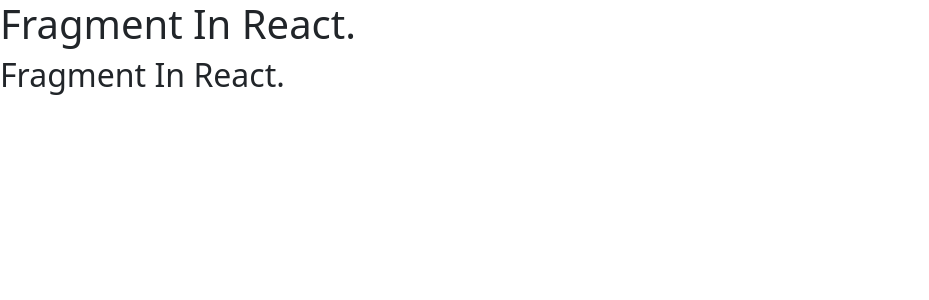
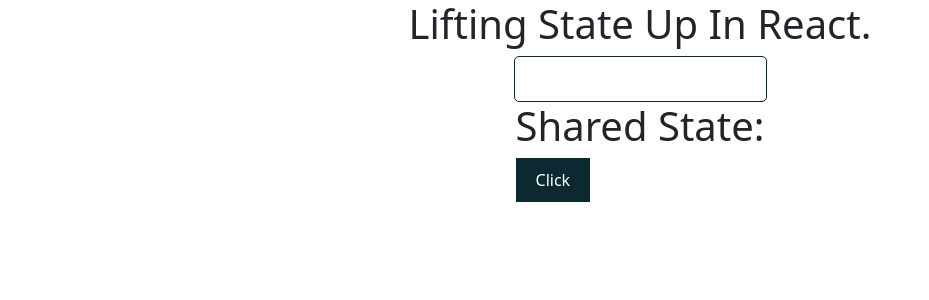
Before and after one commit to AKSHAY0128W/React, a React (Create React App) app: page / in a window 1280 px wide. Shown: the top 300 px of the page, without its empty margins (0-929 px from the left). Built offline with nearby package versions, Linux system fonts and the light colour scheme.

Commit message:
Learn Lifting Up State and props

```diff
--- a/src/App.js
+++ b/src/App.js
@@ -1,25 +1,37 @@
-import React, { Fragment } from 'react';
+import React, { Fragment, useState } from 'react';
 import './App.css';
+import ChildrenCompA from './ChildrenCompA';
+import ChildrenCompB from './ChildrenCompB';
 function App() {
-  return (
 
-    // Example 1
-    // <React.Fragment>
-    //   <h1>Fragment In React.</h1>
-    //   <h2>Fragment In React.</h2 >
-    // </React.Fragment>
+  // Example 1
+  const [sharedState, setSharedState] = useState("")
+
+  const handleChange = (newValue) => {
+    console.log(newValue);
+    setSharedState(newValue)
+  }
+
+  // Example 2
+
+  const parentAlert = (data) => {
+    alert(data.name);
+    console.log(data);
+  }
 
 
-    // Example 2
-    // <Fragment>
-    //   <h1>Fragment In React.</h1>
-    //   <h2>Fragment In React.</h2>
-    // </Fragment>
 
-    // Example 3
+
+  return (
     <>
-      <h1>Fragment In React.</h1>
-      <h2>Fragment In React.</h2>
+      <div className='App'>
+        <h1>Lifting State Up In React.</h1>
+
+        <ChildrenCompA sharedState={sharedState} handleChange={handleChange} />
+
+        <ChildrenCompB sharedState={sharedState} alert={parentAlert} />
+
+      </div>
     </>
 
   );
--- /dev/null
+++ b/src/ChildrenCompA.jsx
@@ -0,0 +1,19 @@
+import React from 'react'
+
+function ChildrenCompA({ sharedState, handleChange }) {
+
+   // Example 1
+
+   const handleInputChange = (event) => {
+      const newValue = event.target.value;
+      handleChange(newValue);
+   }
+
+   return (
+      <>
+         <input type='text' value={sharedState} onChange={handleInputChange}></input>
+      </>
+   )
+}
+
+export default ChildrenCompA
--- /dev/null
+++ b/src/ChildrenCompB.jsx
@@ -0,0 +1,18 @@
+import React from 'react'
+
+function ChildrenCompB({ sharedState, alert }) {
+
+   const data = {
+      name: "Aksahy",
+      age: 12
+   }
+
+   return (
+      <div>
+         <h1>Shared State: {sharedState}</h1>
+         <button onClick={() => alert(data)}>Click</button>
+      </div>
+   )
+}
+
+export default ChildrenCompB
```
